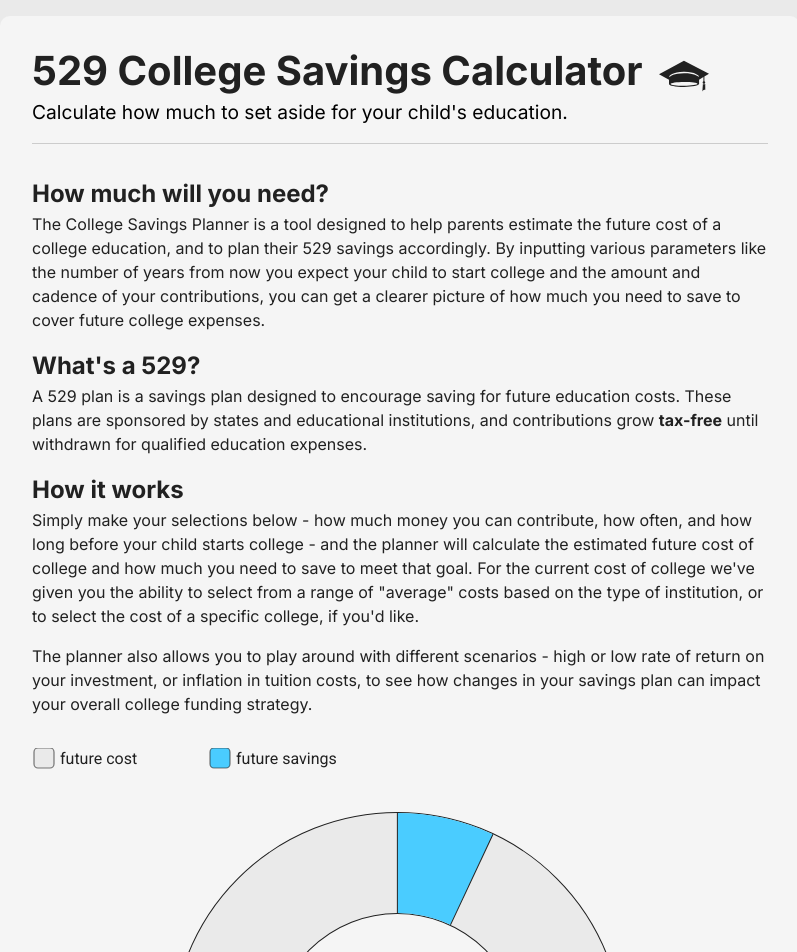
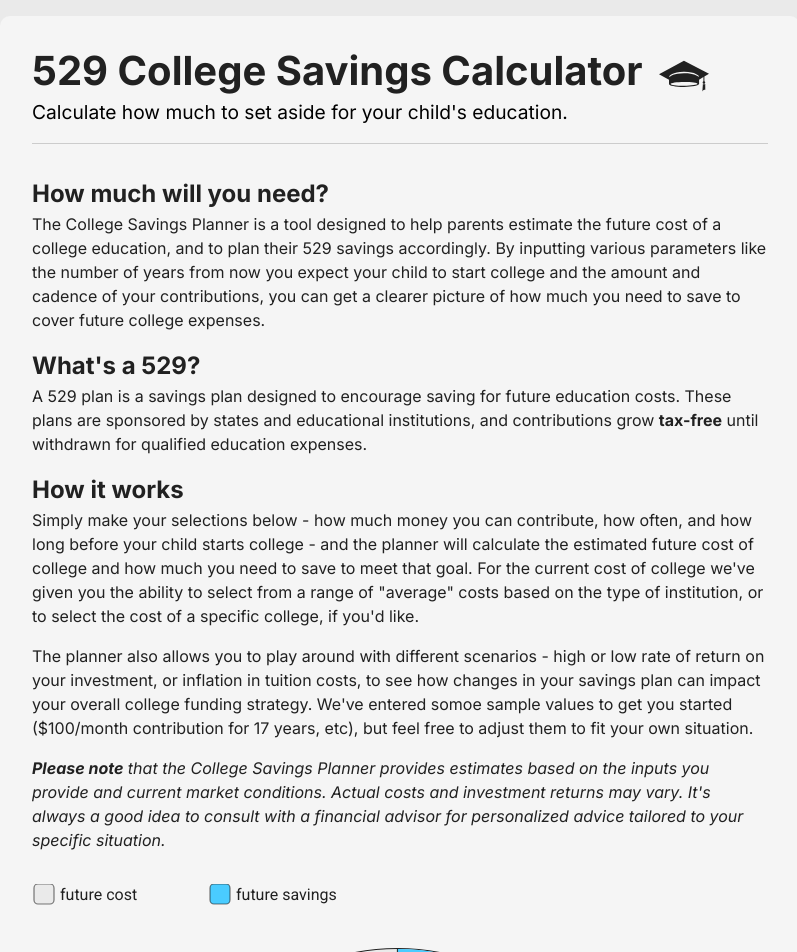
Before and after one commit to aokorodu/CollegeSavingsPlanner_React, a React (Vite) app in the folder CSP-react/: page / in a window 1280 px wide. Shown: the top 952 px of the page, without its empty margins (240-1037 px from the left). Built offline with nearby package versions, Linux system fonts and the light colour scheme.

Commit message:
more intro text

```diff
--- a/CSP-react/src/components/uicomponents/WhatIsSection/WhatIs.tsx
+++ b/CSP-react/src/components/uicomponents/WhatIsSection/WhatIs.tsx
@@ -11,7 +11,13 @@ const WhatIs = () => {
             <div className={styles.paragraph}>A 529 plan is a savings plan designed to encourage saving for future education costs. These plans are sponsored by states and educational institutions, and contributions grow <strong>tax-free</strong> until withdrawn for qualified education expenses.</div>
             <h2>How it works</h2>
             <div className={styles.paragraph}>
-                Simply make your selections below - how much money you can contribute, how often, and how long before your child starts college - and the planner will calculate the estimated future cost of college and how much you need to save to meet that goal. For the current cost of college we've given you the ability to select from a range of "average" costs based on the type of institution, or to select the cost of a specific college, if you'd like. </div><div className={styles.paragraph}>The planner also allows you to play around with different scenarios - high or low rate of return on your investment, or inflation in tuition costs, to see how changes in your savings plan can impact your overall college funding strategy.
+                Simply make your selections below - how much money you can contribute, how often, and how long before your child starts college - and the planner will calculate the estimated future cost of college and how much you need to save to meet that goal. For the current cost of college we've given you the ability to select from a range of "average" costs based on the type of institution, or to select the cost of a specific college, if you'd like.
+            </div>
+            <div className={styles.paragraph}>
+                The planner also allows you to play around with different scenarios - high or low rate of return on your investment, or inflation in tuition costs, to see how changes in your savings plan can impact your overall college funding strategy. We've entered somoe sample values to get you started ($100/month contribution for 17 years, etc), but feel free to adjust them to fit your own situation.
+            </div>
+            <div className={styles.paragraph}>
+                <i><strong>Please note</strong> that the College Savings Planner provides estimates based on the inputs you provide and current market conditions. Actual costs and investment returns may vary. It's always a good idea to consult with a financial advisor for personalized advice tailored to your specific situation.</i>
             </div>
             <p>
 
```
Also changed, not shown: CSP-react/src/App.css (+0 -33 lines).
